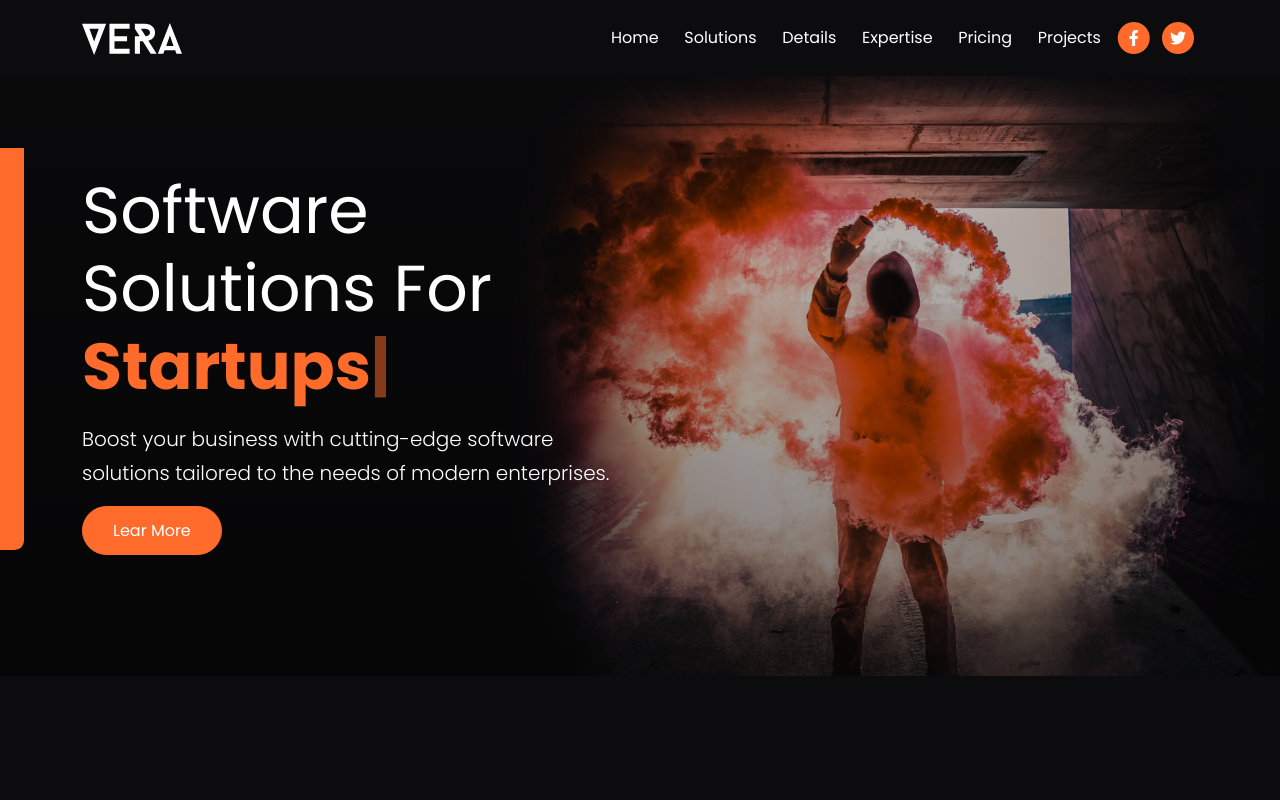
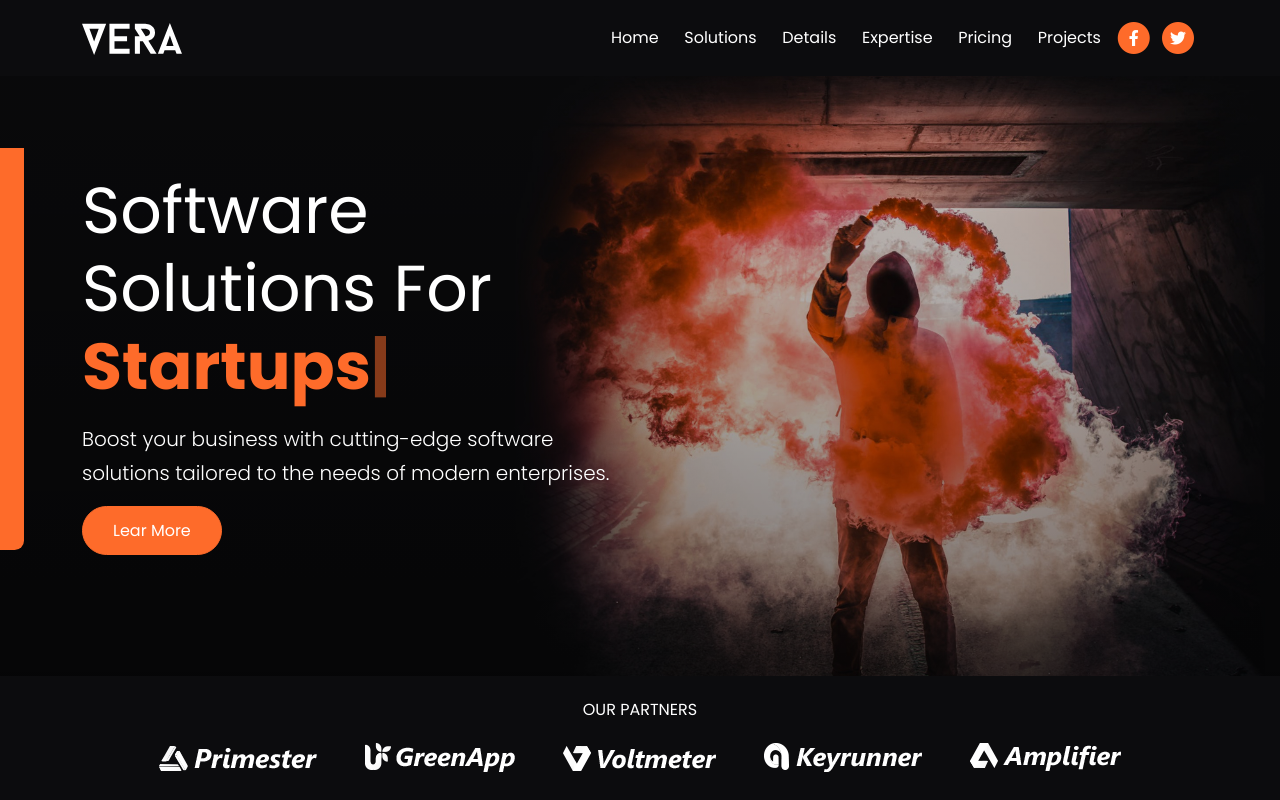
Before and after one commit to Nkugavarathan/Vara-Software-Solution-Website, a website: page index.html in a window 1280 px wide. Drawn offline with nearby package versions, Linux system fonts and the light colour scheme; files that its build step writes are made by us from their sources.

Commit message:
partner section finished

```diff
--- a/index.html
+++ b/index.html
@@ -98,6 +98,36 @@
       </div>
     </header>
 
+    <!-- Partners -->
+    <section class="partners py-4 overflow-hidden">
+      <div class="container">
+        <div class="row">
+          <div class="col-lg-10 offset-lg-1">
+            <h6 class="text-center mb-4 text-uppercase">Our Partners</h6>
+            <div
+              class="d-flex justify-content-center align-items-center text-center"
+            >
+              <div>
+                <img src="images/partner-logo-1.png" alt="" class="mx-4" />
+              </div>
+              <div class="d-none d-sm-block">
+                <img src="images/partner-logo-2.png" alt="" class="mx-4" />
+              </div>
+              <div class="d-none d-md-block">
+                <img src="images/partner-logo-3.png" alt="" class="mx-4" />
+              </div>
+              <div class="d-none d-lg-block">
+                <img src="images/partner-logo-4.png" alt="" class="mx-4" />
+              </div>
+              <div class="d-none d-lg-block"></div>
+                <img src="images/partner-logo-5.png" alt="" class="mx-4" />
+              </div>
+            </div>
+          </div>
+        </div>
+      </div>
+    </section>
+
     <script src="js/replaceme.min.js"></script>
     <script src="js/bootstrap.bundle.min.js"></script>
     <script src="js/script.js"></script>
```
